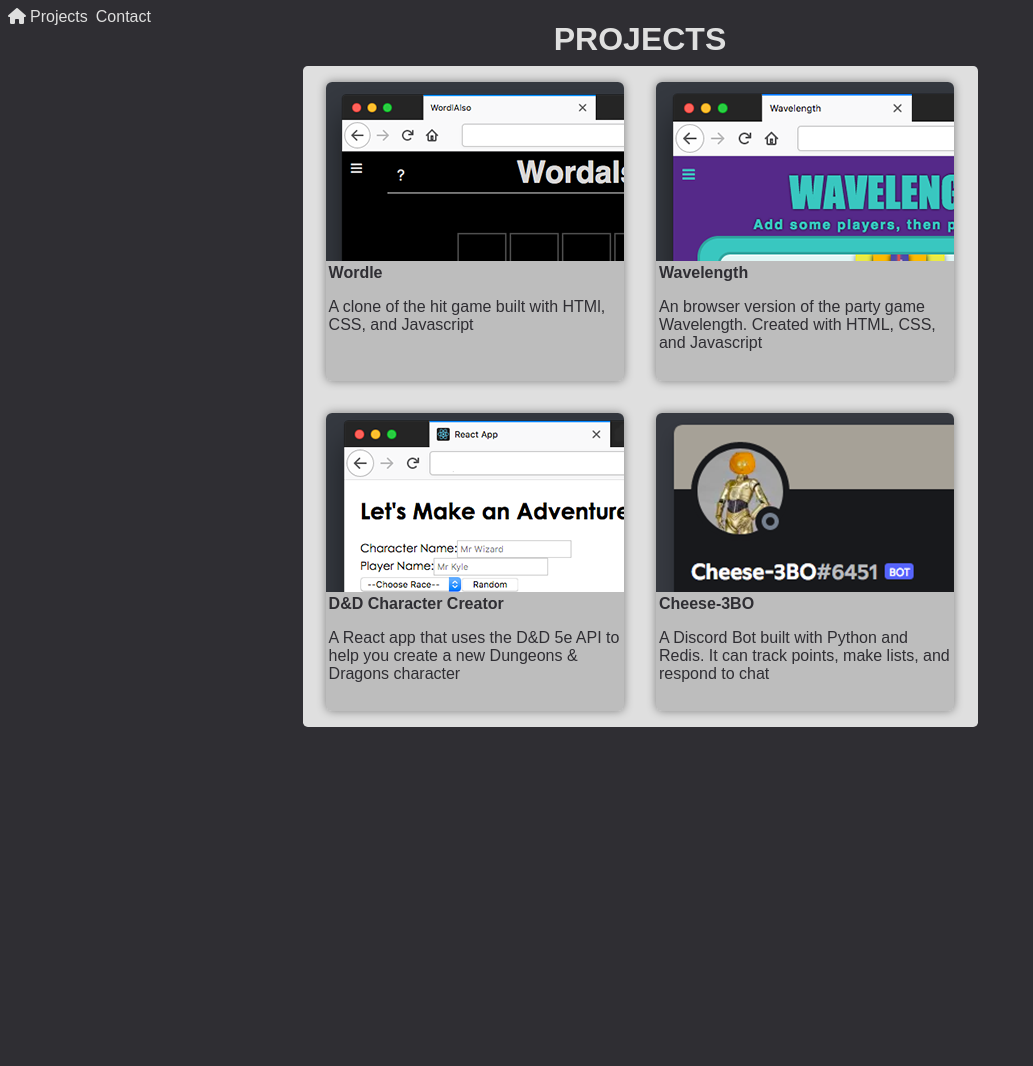
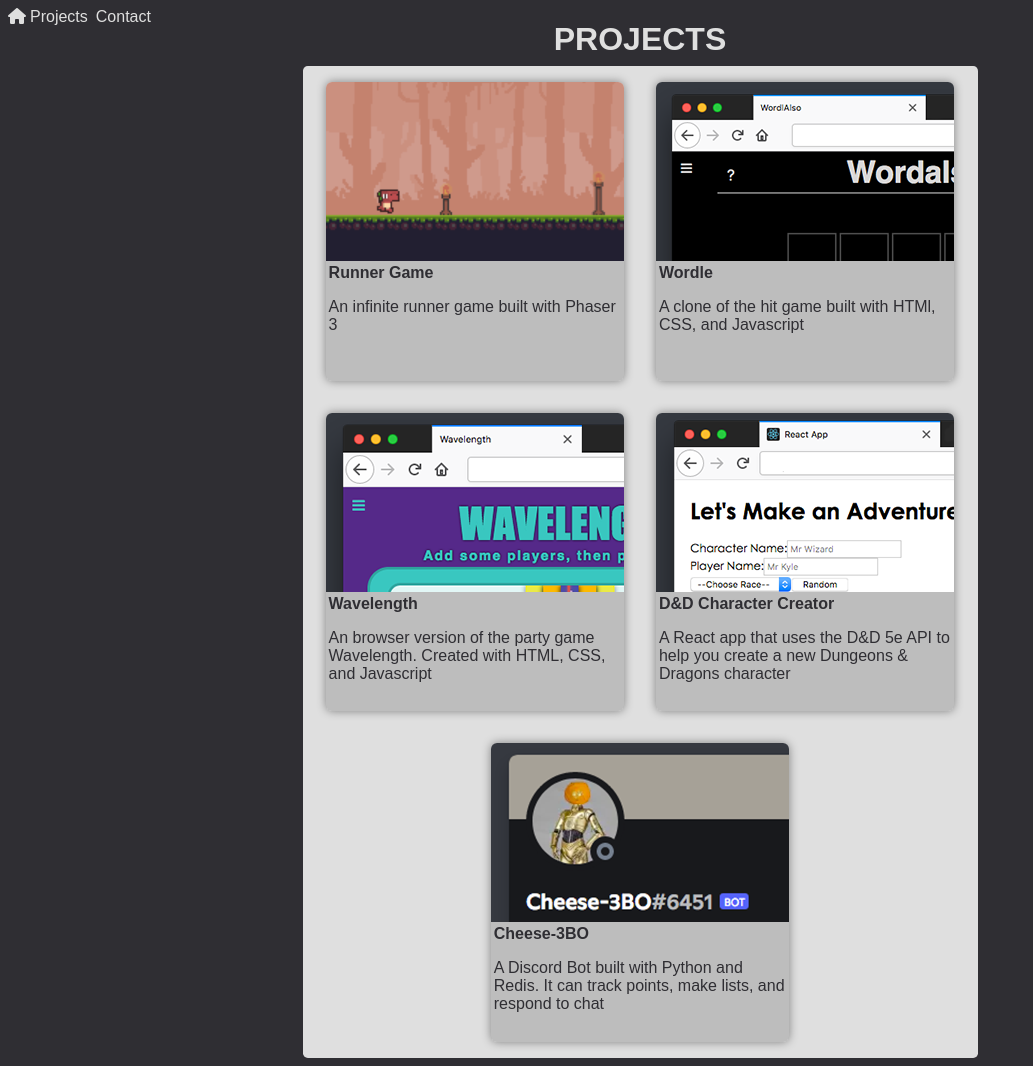
Before and after one commit to Asleepies/portfolio, a PHP site: page /html/projects.html in a window 1280 px wide. Shown: the whole page, without its empty margins (0-1033 px from the left). Before the commit the page ends 800 px from the top, so only its background shows below. Run offline with PHP 8.4, Linux system fonts and the light colour scheme; some libraries are stand-ins or nearby versions.

Commit message:
display fixes

```diff
--- a/html/projects.html
+++ b/html/projects.html
@@ -29,6 +29,18 @@
     <h1 class="pageTitle">PROJECTS</h1>
     <div id="page">
       <div class="proj">
+
+        <a href="../html/mort.html">
+          <div class="projectCard">
+            <div class="cardTop">
+              <img src="../img/proj/mort.png" alt="">
+            </div>
+            <div class="cardBottom">
+              Runner Game
+              <p>An infinite runner game built with Phaser 3</p>
+            </div>
+          </div>
+        </a>
 
         <a href="../html/wordle.html">
           <div class="projectCard">
--- a/scripts/mort.js
+++ b/scripts/mort.js
@@ -100,7 +100,7 @@
   //the player
   mort = this.physics.add.sprite(40, 107, 'mort', 0)
   .setBodySize(16,20, true)
-  // .play('bounce')
+  .play('bounce')
   this.physics.add.collider(ground, mort)
 
   //the hurdles
```
Also changed, not shown: html/contact.html (+13 -0 lines), html/wordle.html (+1 -12 lines), styles/wordle.css (+2 -7 lines), img/proj/mort.png (added).
